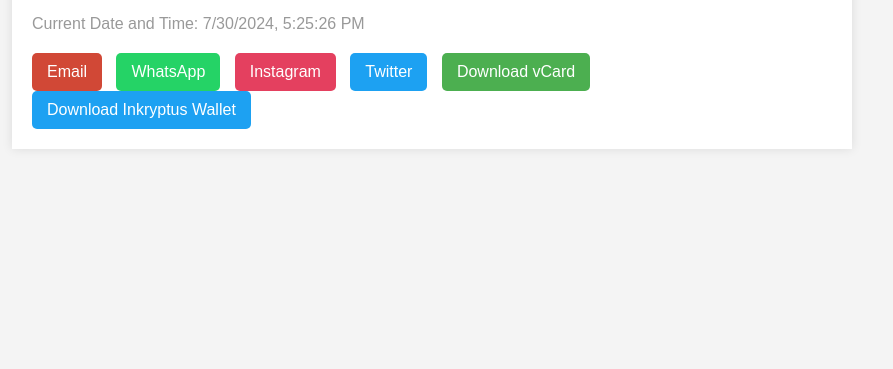
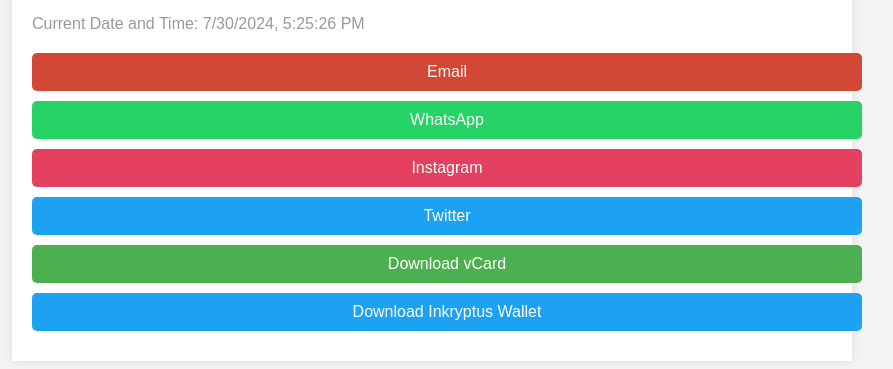
Before and after one commit to casaron14/My-Contact, a plain HTML site: page index.html in a window 1280 px wide. Shown: the part 183-552 px from the top of the page, without its empty margins (208-1101 px from the left). Drawn offline with Linux system fonts and the light colour scheme.

Commit message:
Styles.css

```diff
--- a/Styles.css
+++ b/Styles.css
@@ -47,12 +47,14 @@
 }
 
 .contact-link {
-    display: inline-block;
-    margin-right: 10px;
+    display: block; /* Changed from inline-block to block */
+    width: 100%; /* Ensures the button takes the full width available */
+    margin-bottom: 10px; /* Adds space between the buttons */
     padding: 10px 15px;
     background-color: #007bff;
     color: #fff;
     text-decoration: none;
+    text-align: center; /* Centers the text inside the button */
     border-radius: 5px;
 }
 
```
